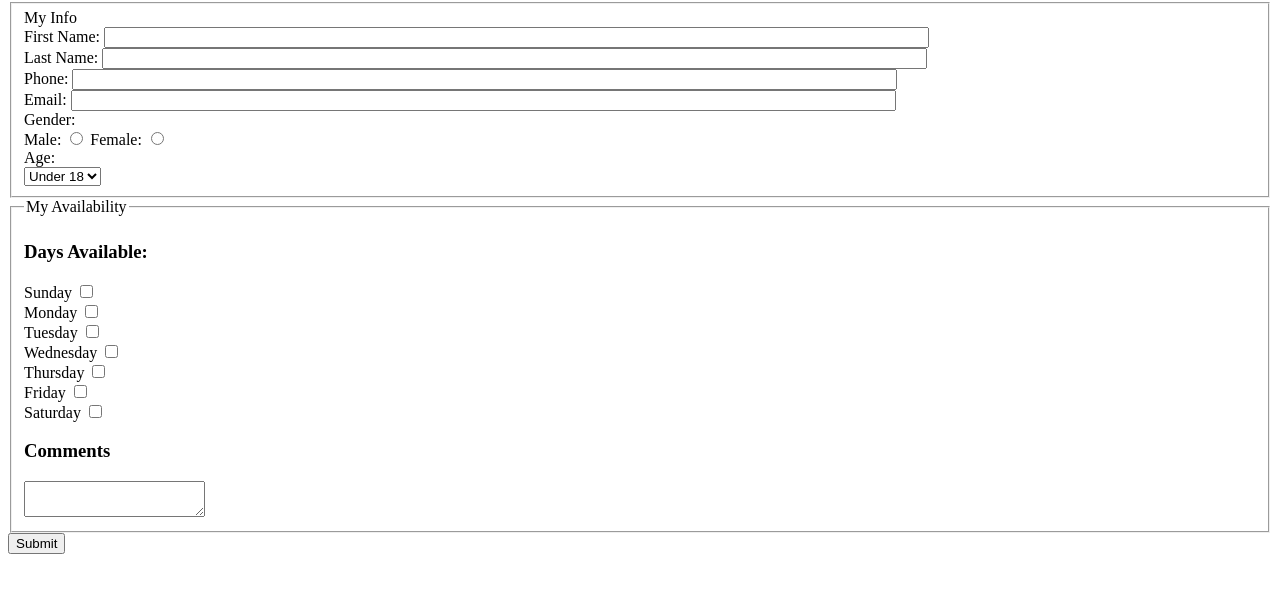
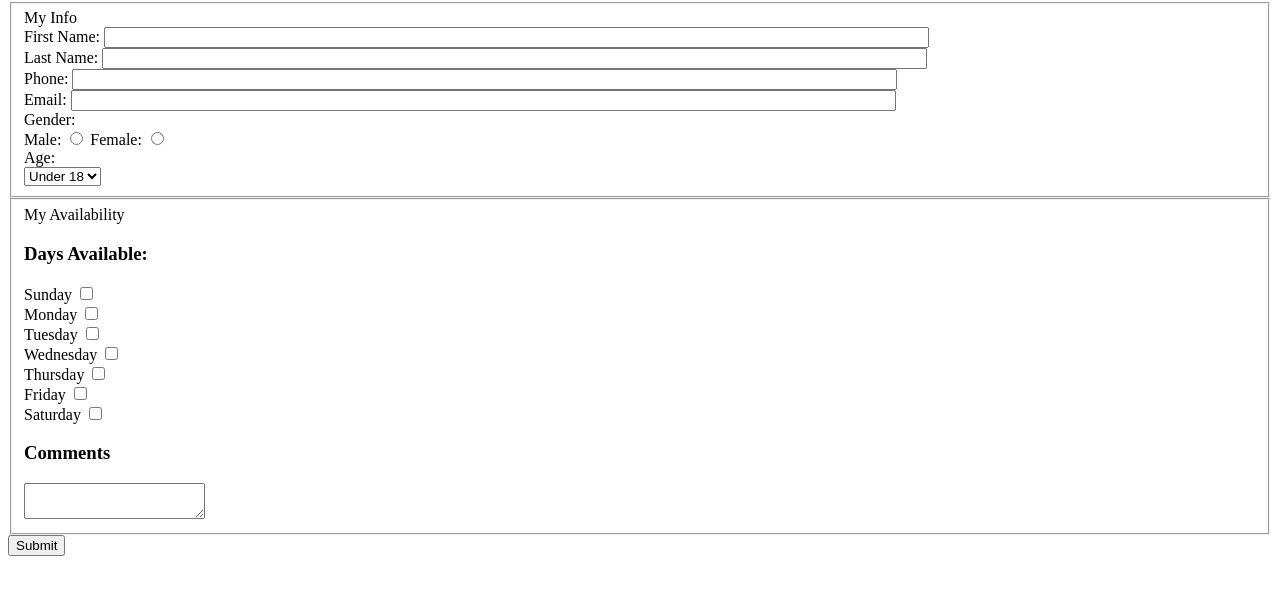
Before and after one commit to Mkurchitskiy/itmd-361-lab4, a plain HTML site: page index.html in a window 1280 px wide. Shown: the part 78-672 px from the top of the page. Drawn offline with Linux system fonts and the light colour scheme.

Commit message:
Test Problem in Index.html

```diff
--- a/index.html
+++ b/index.html
@@ -25,7 +25,7 @@
             </select>
         </fieldset>
         <fieldset>
-            <legend>My Availability</legend>
+            <legned>My Availability</legend>
             <h3>Days Available:</h3>
             <div>
                 <div><label>Sunday <input type="checkbox" name="available_field[]" value="sunday"></label></div>
```
